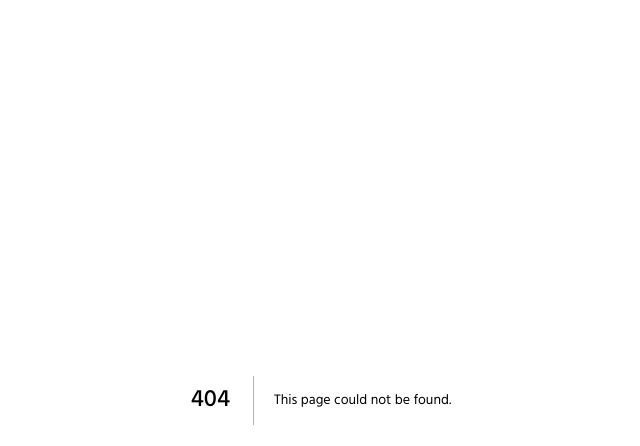
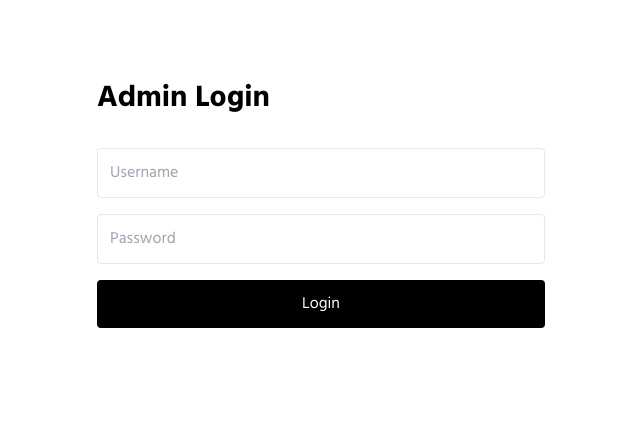
Before and after one commit to jubayerkhan/portfolio-test, a Next.js app: page /login in a window 1280 px wide. Before the commit this address had no page. Shown: the top 446 px of the page, without its empty margins (319-959 px from the left). Built offline with nearby package versions, Linux system fonts and the light colour scheme.

Commit message:
login system

```diff
--- a/components/Header/index.js
+++ b/components/Header/index.js
@@ -190,6 +190,14 @@ const Header = ({ handleWorkScroll, handleAboutScroll, isBlog }) => {
                 Contact
               </Button>
             </Link>
+            <button
+              onClick={() => {
+                localStorage.removeItem("admin");
+                router.push("/login");
+              }}
+            >
+              Logout
+            </button>
 
             {mounted && theme && data.darkMode && (
               <Button
--- /dev/null
+++ b/pages/api/login.js
@@ -0,0 +1,16 @@
+export default function handler(req, res) {
+  const { username, password } = req.body;
+
+  if (
+    username === process.env.ADMIN_USERNAME &&
+    password === process.env.ADMIN_PASSWORD
+  ) {
+    return res.status(200).json({
+      success: true,
+    });
+  }
+
+  return res.status(401).json({
+    success: false,
+  });
+}
--- a/pages/contact/index.js
+++ b/pages/contact/index.js
@@ -59,7 +59,7 @@ const Contact = () => {
 
                   <div className="flex gap-4">
                     <a
-                      href="https://github.com/YOUR_GITHUB"
+                      href="https://github.com/jubayerkhan"
                       target="_blank"
                       rel="noreferrer"
                       className="border px-5 py-2 rounded-full hover:scale-105 transition"
@@ -68,7 +68,7 @@ const Contact = () => {
                     </a>
 
                     <a
-                      href="https://linkedin.com/in/YOUR_LINKEDIN"
+                      href="https://www.linkedin.com/in/jubayer-khan-6a7167167/"
                       target="_blank"
                       rel="noreferrer"
                       className="border px-5 py-2 rounded-full hover:scale-105 transition"
--- a/pages/edit.js
+++ b/pages/edit.js
@@ -3,6 +3,8 @@ import Button from "../components/Button";
 import Header from "../components/Header";
 import { v4 as uuidv4 } from "uuid";
 import { useTheme } from "next-themes";
+import { useRouter } from "next/router";
+import { useEffect } from "react";
 
 // Data
 import yourData from "../data/portfolio.json";
@@ -13,6 +15,16 @@ const Edit = () => {
   const [data, setData] = useState(yourData);
   const [currentTabs, setCurrentTabs] = useState("HEADER");
   const { theme } = useTheme();
+
+  const router = useRouter();
+
+  useEffect(() => {
+    const admin = localStorage.getItem("admin");
+
+    if (admin !== "true") {
+      router.push("/login");
+    }
+  }, []);
 
   const saveData = () => {
     if (process.env.NODE_ENV === "development") {
@@ -757,7 +769,7 @@ const Edit = () => {
                             resume: {
                               ...data.resume,
                               languages: data.resume.languages.filter(
-                                (value, i) => index !== i
+                                (value, i) => index !== i,
                               ),
                             },
                           })
@@ -815,7 +827,7 @@ const Edit = () => {
                             resume: {
                               ...data.resume,
                               frameworks: data.resume.frameworks.filter(
-                                (value, i) => index !== i
+                                (value, i) => index !== i,
                               ),
                             },
                           })
@@ -873,7 +885,7 @@ const Edit = () => {
                             resume: {
                               ...data.resume,
                               others: data.resume.others.filter(
-                                (value, i) => index !== i
+                                (value, i) => index !== i,
                               ),
                             },
                           })
--- /dev/null
+++ b/pages/login.js
@@ -0,0 +1,62 @@
+import { useState } from "react";
+import { useRouter } from "next/router";
+
+export default function Login() {
+  const [username, setUsername] = useState("");
+  const [password, setPassword] = useState("");
+  const router = useRouter();
+
+  const handleLogin = async (e) => {
+    e.preventDefault();
+
+    const res = await fetch("/api/login", {
+      method: "POST",
+      headers: {
+        "Content-Type": "application/json",
+      },
+      body: JSON.stringify({
+        username,
+        password,
+      }),
+    });
+
+    const data = await res.json();
+
+    if (data.success) {
+      localStorage.setItem("admin", "true");
+      router.push("/edit");
+    } else {
+      alert("Invalid credentials");
+    }
+  };
+
+  return (
+    <div className="container mx-auto max-w-md py-20">
+      <h1 className="text-3xl font-bold mb-8">Admin Login</h1>
+
+      <form onSubmit={handleLogin} className="space-y-4">
+        <input
+          className="w-full border p-3 rounded"
+          placeholder="Username"
+          value={username}
+          onChange={(e) => setUsername(e.target.value)}
+        />
+
+        <input
+          className="w-full border p-3 rounded"
+          type="password"
+          placeholder="Password"
+          value={password}
+          onChange={(e) => setPassword(e.target.value)}
+        />
+
+        <button
+          className="w-full bg-black text-white py-3 rounded"
+          type="submit"
+        >
+          Login
+        </button>
+      </form>
+    </div>
+  );
+}
```
